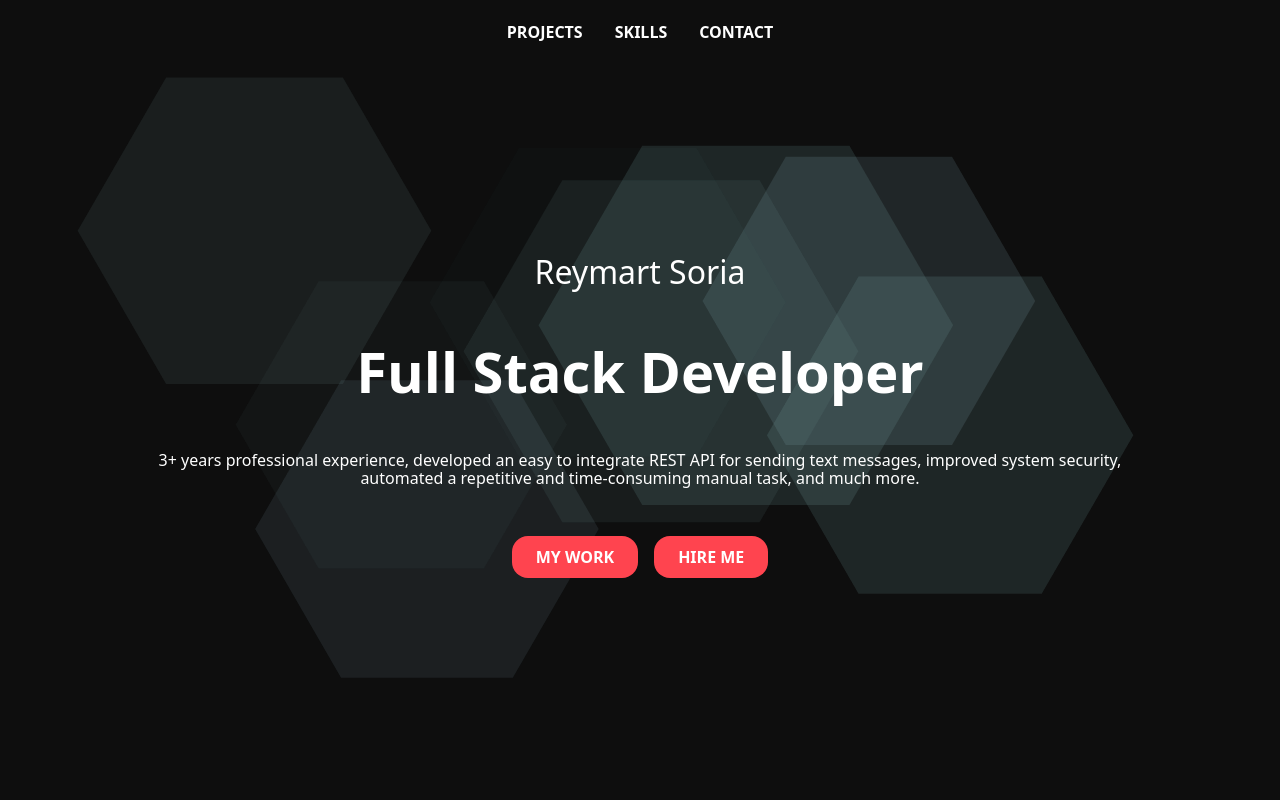
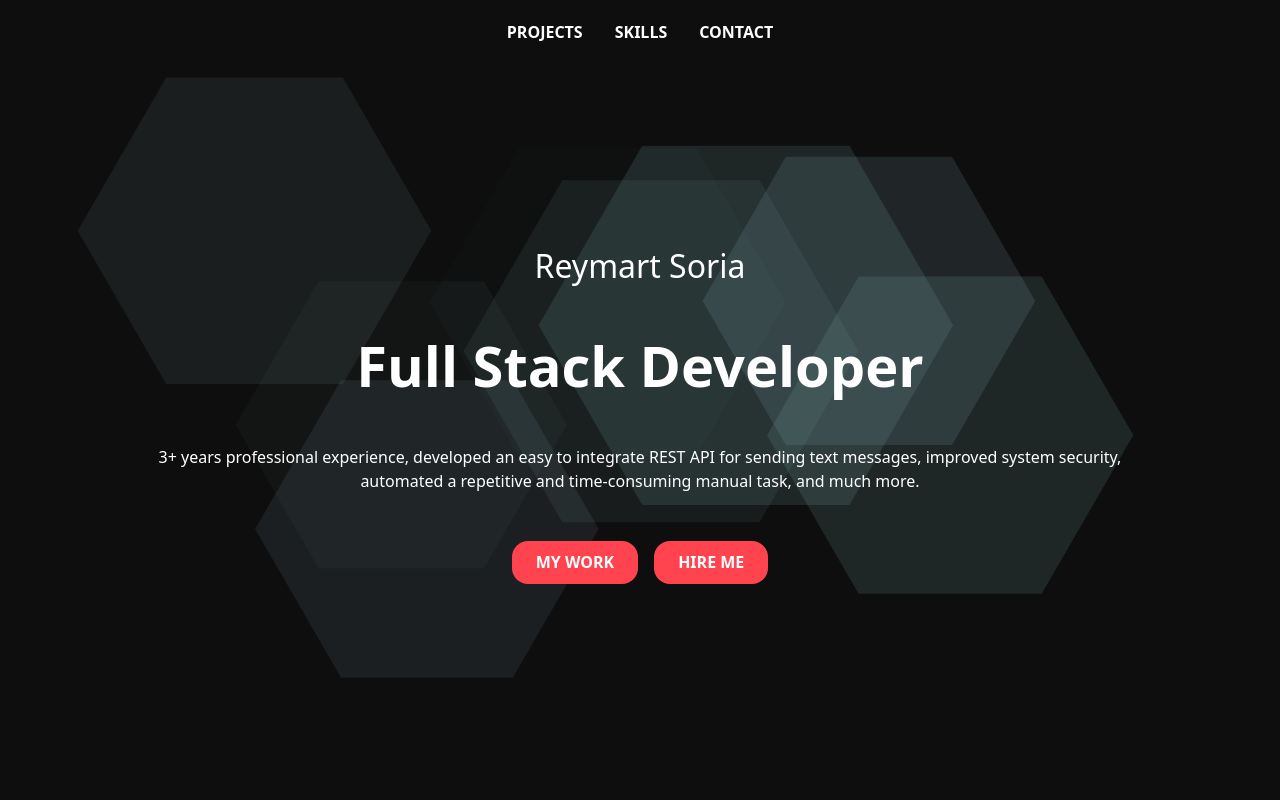
Before and after one commit to reythedev/reythedev.github.io-source, a website built with Parcel: page src/index.html in a window 1280 px wide. Shown: the top 800 px of the page. Built offline with nearby package versions, Linux system fonts and the light colour scheme.

Commit message:
Increase the line height of the lead paragraph

```diff
--- a/src/index.html
+++ b/src/index.html
@@ -29,7 +29,7 @@
                 <div class="intro__content">
                     <h1 class="intro__name">Reymart Soria</h1>
                     <p class="intro__title">Full Stack Developer</p>
-                    <p>
+                    <p class="intro__lead">
                         3+ years professional experience,
                         developed an easy to integrate REST API for sending text messages,
                         improved system security, automated a repetitive and time-consuming manual task,
--- a/src/scss/style.scss
+++ b/src/scss/style.scss
@@ -231,6 +231,10 @@ section {
         font-size: 3.5rem;
         font-weight: 900;
     }
+
+    &__lead {
+        line-height: 1.5;
+    }
 }
 
 .projects {
```
